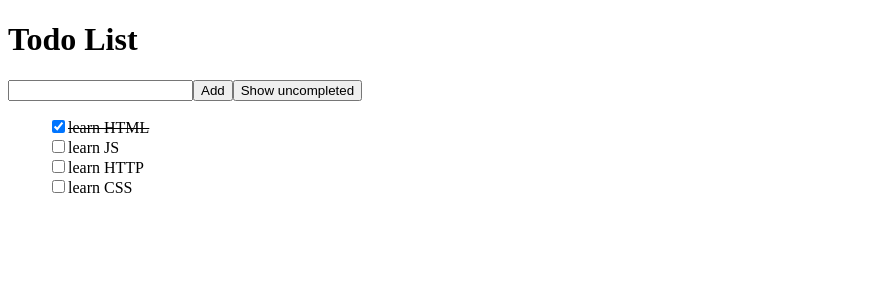
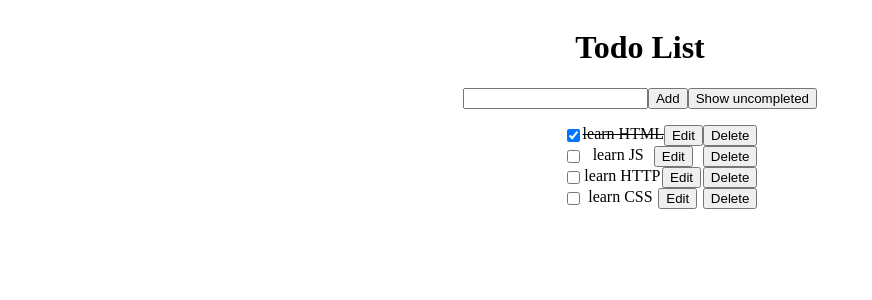
Before and after one commit to AustinWang0120/fso-demo, a React (Create React App) app: page / in a window 1280 px wide. Shown: the top 300 px of the page, without its empty margins (0-872 px from the left). Built offline with nearby package versions, Linux system fonts and the light colour scheme; data requests are answered from the project's data file.

Commit message:
update: services

```diff
--- a/src/App.js
+++ b/src/App.js
@@ -40,26 +40,56 @@ const App = () => {
         })
     }
 
+    const handleUpdate = (id, newTodo) => {
+        todoService
+            .update(id, newTodo)
+            .then((returnedTodo) =>
+                setTodos(
+                    todos.map((todo) => (todo.id === id ? returnedTodo : todo))
+                )
+            )
+    }
+
+    const handleRemove = (id) => () => {
+        todoService
+            .remove(id)
+            .then(() => setTodos(todos.filter((todo) => todo.id !== id)))
+    }
+
     const todosToShow = showAll
         ? todos
         : todos.filter((todo) => !todo.completed)
 
     return (
-        <div>
+        <div className="container">
             <h1>Todo List</h1>
-            <form onSubmit={addTodo}>
-                <input value={newTodoContent} onChange={handleNewTodoChange} />
-                <button type="submit">Add</button>
-                <button type="button" onClick={handleShowClick}>
+
+            <form className="form" onSubmit={addTodo}>
+                <input
+                    className="form__input"
+                    value={newTodoContent}
+                    onChange={handleNewTodoChange}
+                />
+                <button className="form__submit" type="submit">
+                    Add
+                </button>
+                <button
+                    className="form__button"
+                    type="button"
+                    onClick={handleShowClick}
+                >
                     Show {showAll ? "uncompleted" : "all"}
                 </button>
             </form>
-            <ul style={{ listStyle: "none" }}>
+
+            <ul className="list">
                 {todosToShow.map((todo) => (
                     <Todo
                         key={todo.id}
                         todo={todo}
-                        handleToggle={handleToggle(todo.id)}
+                        handleToggle={handleToggle}
+                        handleRemove={handleRemove}
+                        handleUpdate={handleUpdate}
                     />
                 ))}
             </ul>
--- a/src/components/Todo.js
+++ b/src/components/Todo.js
@@ -1,19 +1,43 @@
-const Todo = ({ todo, handleToggle }) => {
+import { useState } from "react"
+
+const Todo = ({ todo, handleToggle, handleRemove, handleUpdate }) => {
+    const [isEdit, setIsEdit] = useState(false)
+    const [newContent, setNewContent] = useState(todo.content)
+
+    const handleContentChange = (event) => setNewContent(event.target.value)
+
+    const handleSave = () => {
+        console.log(newContent)
+        handleUpdate(todo.id, { ...todo, content: newContent })
+        setIsEdit(!isEdit)
+    }
+
+    if (isEdit) {
+        return (
+            <li className={"list__element"}>
+                <input value={newContent} onChange={handleContentChange} />
+                <button onClick={handleSave}>Update</button>
+            </li>
+        )
+    }
+
     return (
-        <li>
+        <li className={"list__element"}>
             <input
                 type="checkbox"
                 id={todo.id}
                 checked={todo.completed ? true : false}
                 onChange={() => {}}
-                onClick={handleToggle}
+                onClick={handleToggle(todo.id)}
             />
             <label
+                className={`${todo.completed ? "list__label--completed" : ""}`}
                 htmlFor={todo.id}
-                style={todo.completed ? { textDecoration: "line-through" } : {}}
             >
                 {todo.content}
             </label>
+            <button onClick={() => setIsEdit(!isEdit)}>Edit</button>
+            <button onClick={handleRemove(todo.id)}>Delete</button>
         </li>
     )
 }
--- /dev/null
+++ b/src/index.css
@@ -0,0 +1,19 @@
+.container {
+    display: flex;
+    flex-direction: column;
+    align-items: center;
+}
+
+.list {
+    list-style-type: none;
+}
+
+.list__element {
+    display: flex;
+    flex-direction: row;
+    justify-content: space-between;
+}
+
+.list__label--completed {
+    text-decoration: line-through;
+}
--- a/src/index.js
+++ b/src/index.js
@@ -1,6 +1,7 @@
 import React from "react"
 import ReactDOM from "react-dom/client"
 
+import "./index.css"
 import App from "./App"
 
 ReactDOM.createRoot(document.getElementById("root")).render(<App />)
--- a/src/services/todos.js
+++ b/src/services/todos.js
@@ -15,6 +15,10 @@ const update = (id, newTodoObject) => {
         .then((response) => response.data)
 }
 
-const methods = { getAll, create, update }
+const remove = (id) => {
+    return axios.delete(`${baseUrl}/${id}`)
+}
+
+const methods = { getAll, create, update, remove }
 
 export default methods
```
